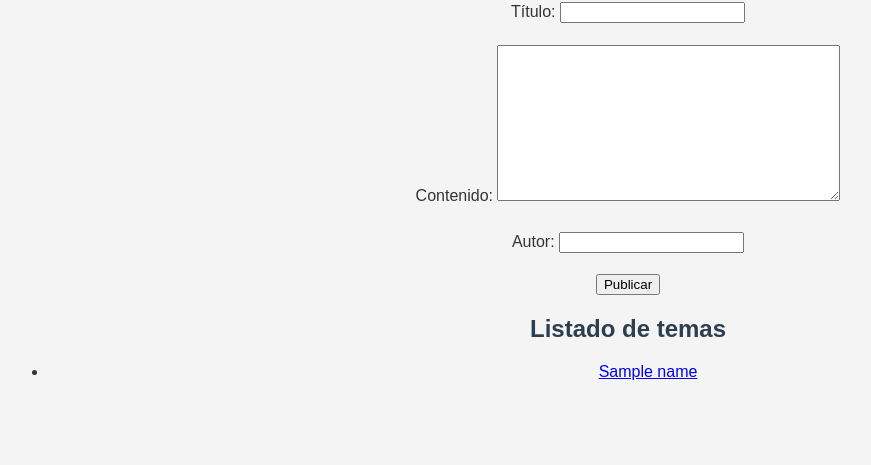
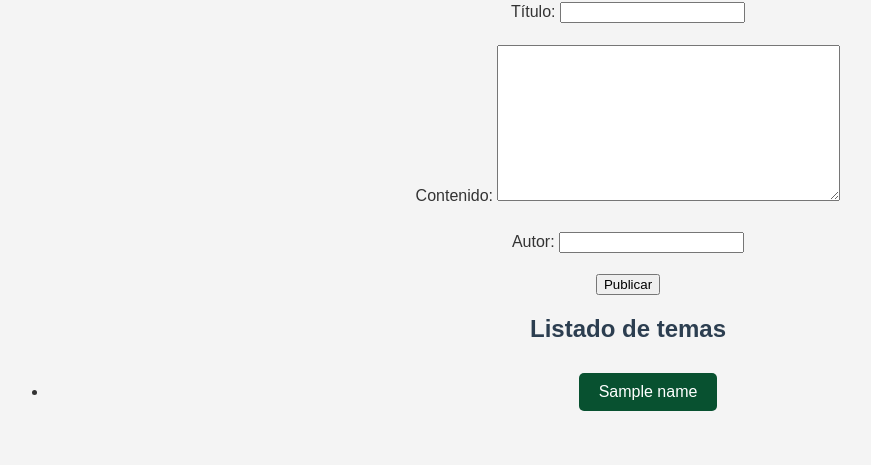
Before and after one commit to Raquel-Reyes/Wiki, a Django app: page / in a window 1280 px wide. Shown: the part 144-609 px from the top of the page, without its empty margins (12-883 px from the left). Run offline with Django 5.2, Linux system fonts and the light colour scheme; tables that the repository leaves empty hold one stand-in row (values such as "Sample post"); a database or web service that is not in the repository returns one stand-in record (values such as "Sample title"); data that the repository does not hold is empty.

Commit message:
Modificaciones en css

```diff
--- a/mysite/temas/templates/detalle.html
+++ b/mysite/temas/templates/detalle.html
@@ -6,9 +6,10 @@
 <link rel="stylesheet" href="{% static 'style.css' %}">
 </head>
 <body>
+
     <h1>{{ tema.titulo }}</h1>
     <p><strong>Autor:</strong> {{ tema.autor }}</p>
     <p>{{ tema.contenido }}</p>
-    <a href="{% url 'home' %}">← Regresar</a>
+    <a href="{% url 'home' %}" class="boton">← Regresar</a>
 </body>
 </html>
--- a/mysite/temas/templates/home.html
+++ b/mysite/temas/templates/home.html
@@ -1,10 +1,12 @@
 <!DOCTYPE html>
 <html>
+
 <head>
     <title>Temas</title>
     {% load static %}
-<link rel="stylesheet" href="{% static 'style.css' %}">
+    <link rel="stylesheet" href="{% static 'style.css' %}">
 </head>
+
 <body>
     <h1>Agregar nuevo tema</h1>
     <form method="POST">
@@ -12,14 +14,15 @@
         {{ form.as_p }}
         <button type="submit">Publicar</button>
     </form>
-
     <h2>Listado de temas</h2>
     <ul>
         {% for tema in temas %}
-            <li><a href="{% url 'detalle_tema' tema.id %}">{{ tema.titulo }}</a></li>
+        <li><a href="{% url 'detalle_tema' tema.id %}" class="boton">{{ tema.titulo }}</a></li>
         {% empty %}
-            <li>No hay temas aún.</li>
+        <li>No hay temas aún.</li>
         {% endfor %}
     </ul>
+
 </body>
+
 </html>
```
